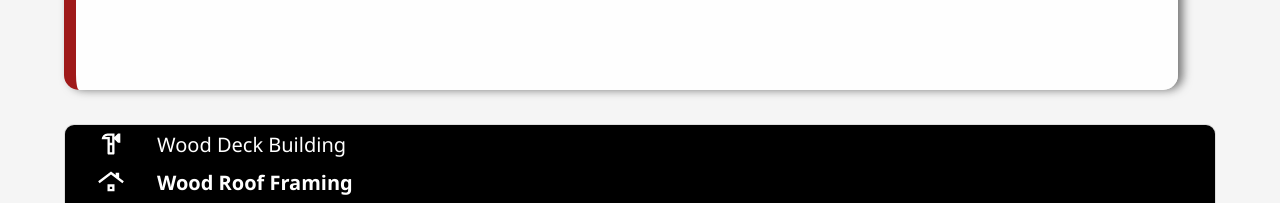
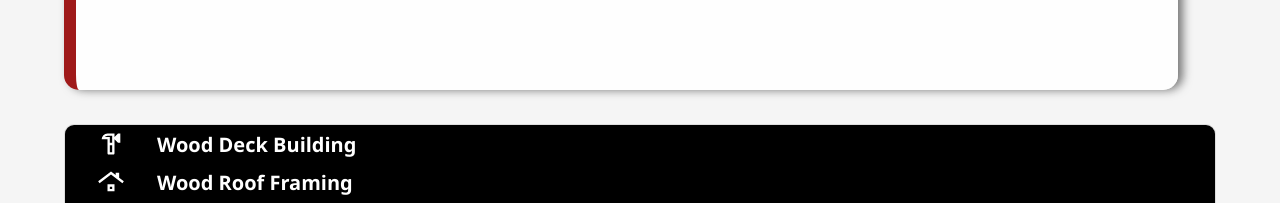
Before and after one commit to Novais97/NRC, a plain HTML site: page index.html in a window 1280 px wide. Shown: the part 2220-2423 px from the top of the page. Drawn offline with Linux system fonts and the light colour scheme.

Commit message:
Update index.html

```diff
--- a/index.html
+++ b/index.html
@@ -202,7 +202,7 @@ Welcome to NCR | Novais Construction & Renovation. Our website is designed to gi
 <div class="layer-1">
   <div class="layer-2">
       <input type="radio" id="toggle1" name="menu" />
-      <label for="toggle1"><svg xmlns="http://www.w3.org/2000/svg"  height="28px" viewBox="0 -960 960 960" width="28px" fill="#FFF"><path d="M400-120q-17 0-28.5-11.5T360-160v-480H160q0-83 58.5-141.5T360-840h240v120l120-120h80v320h-80L600-640v480q0 17-11.5 28.5T560-120H400Zm40-80h80v-240h-80v240Zm0-320h80v-240H360q-26 0-49 10.5T271-720h169v200Zm40 40Z"/></svg>Wood Deck Building</label>
+      <label for="toggle1"><svg xmlns="http://www.w3.org/2000/svg"  height="28px" viewBox="0 -960 960 960" width="28px" fill="#FFF"><path d="M400-120q-17 0-28.5-11.5T360-160v-480H160q0-83 58.5-141.5T360-840h240v120l120-120h80v320h-80L600-640v480q0 17-11.5 28.5T560-120H400Zm40-80h80v-240h-80v240Zm0-320h80v-240H360q-26 0-49 10.5T271-720h169v200Zm40 40Z"/></svg><strong>Wood Deck Building</strong></label>
       <div id="toggle1" class="submenu">
         <div class="top"></div>
         <p class="slogan">
```
